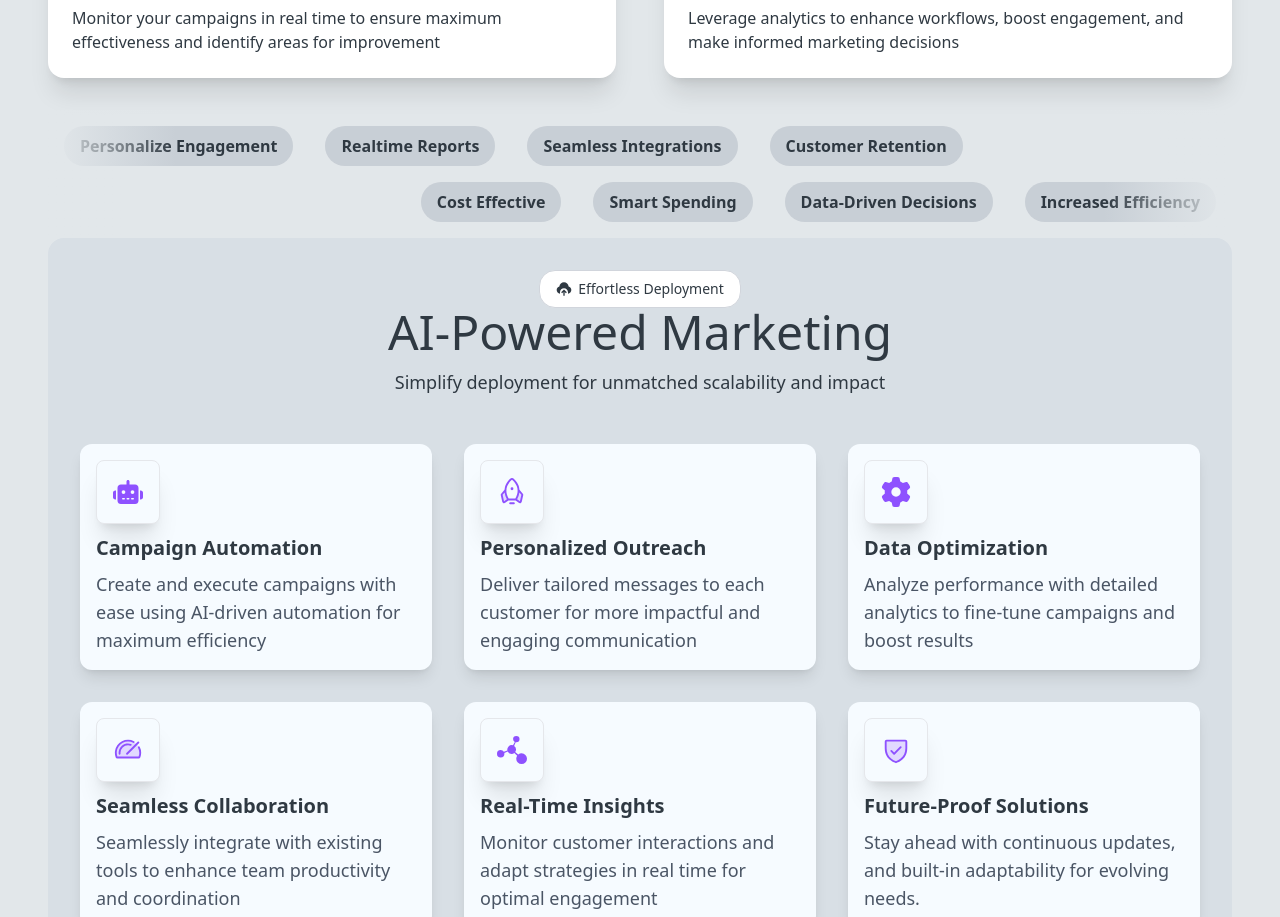
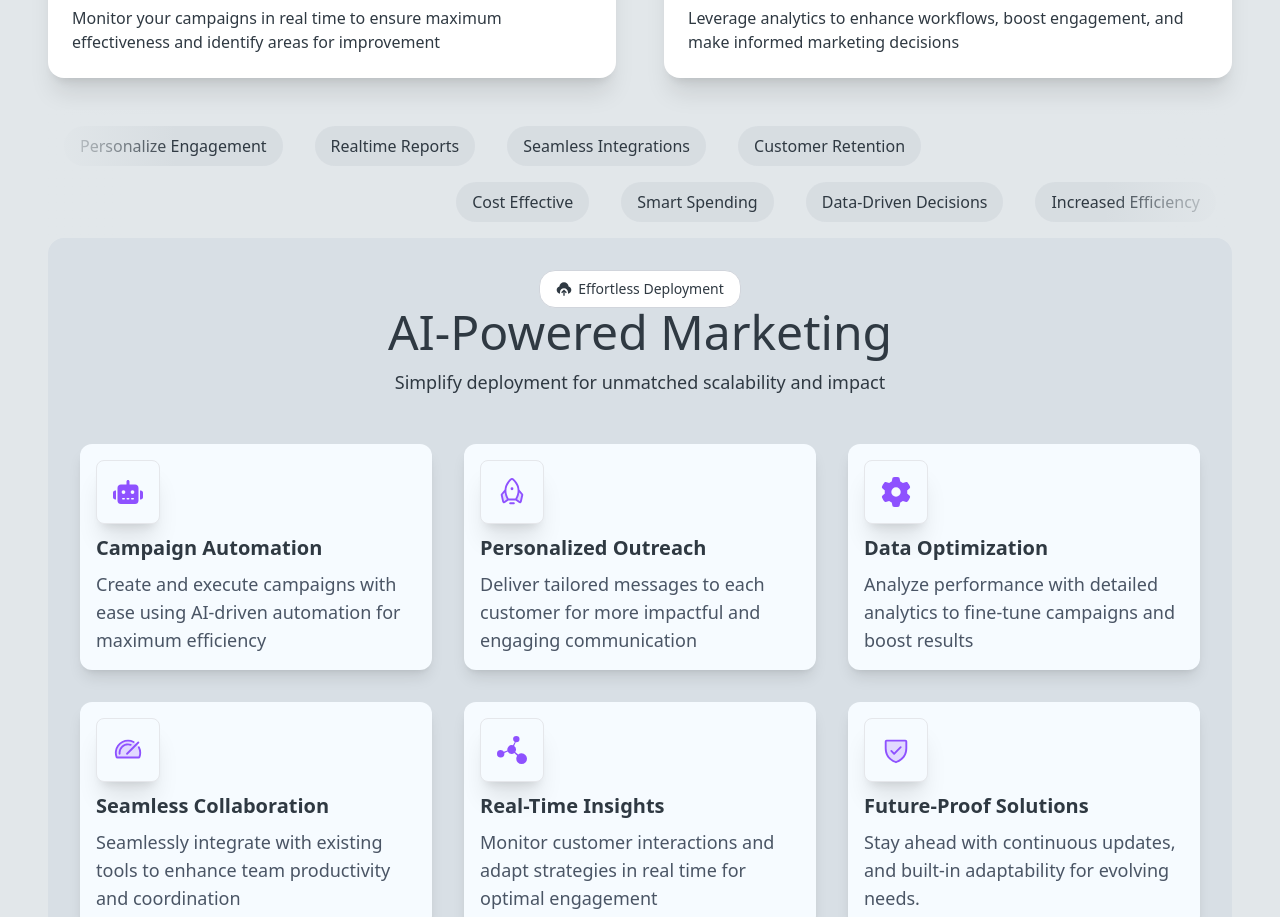
Before and after one commit to Sonu-Hansda/whiteloop, a React (Vite) app: page / in a window 1280 px wide. Shown: the part 1720-2637 px from the top of the page. Built offline with nearby package versions, Linux system fonts and the light colour scheme.

Commit message:
updated background color

```diff
--- a/src/components/Chips.tsx
+++ b/src/components/Chips.tsx
@@ -3,7 +3,7 @@ interface Props {
 }
 function Chips(data:Props) {
   return (
-    <div className="bg-gray-400/35 py-2 px-4 rounded-full font-semibold">{data.text}</div>
+    <div className="bg-gray-400/15 py-2 px-4 rounded-full">{data.text}</div>
   )
 }
 
```
